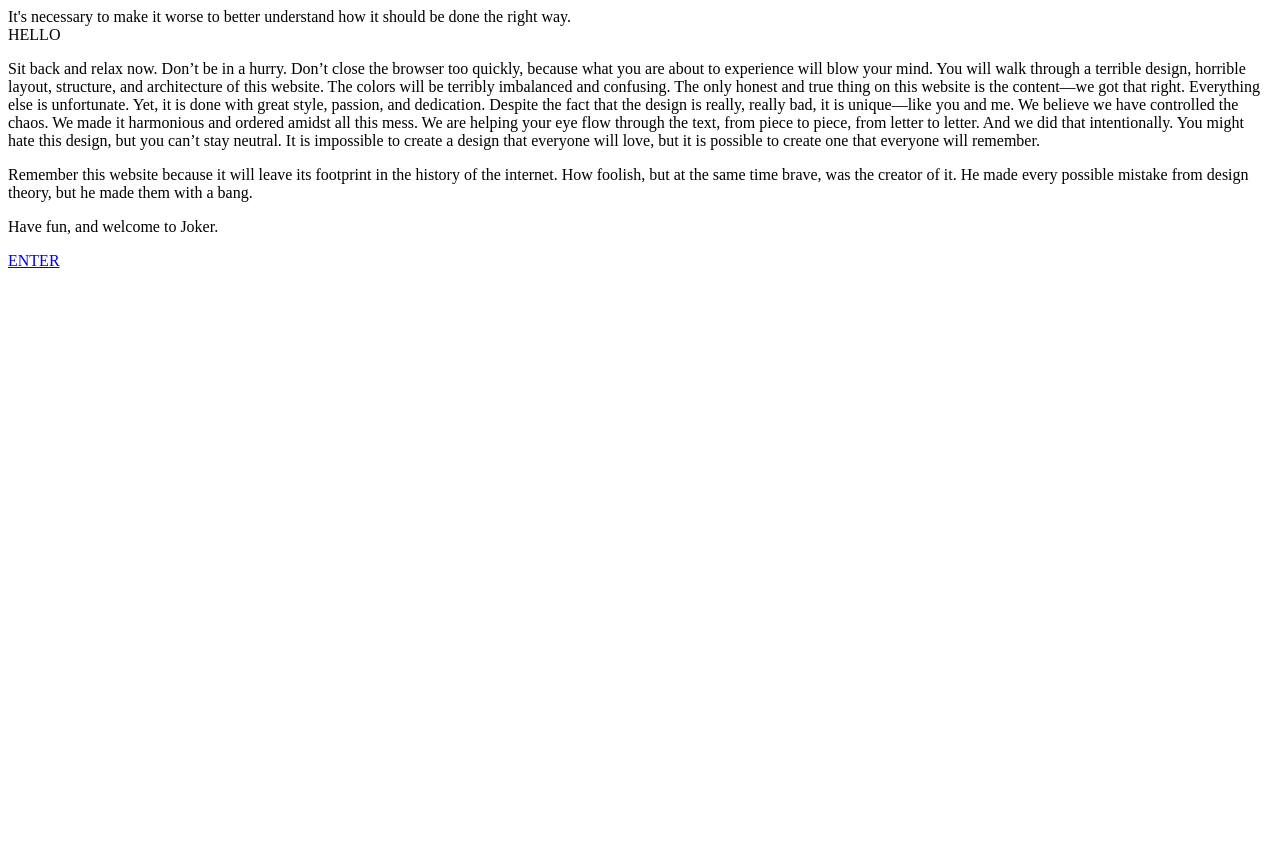
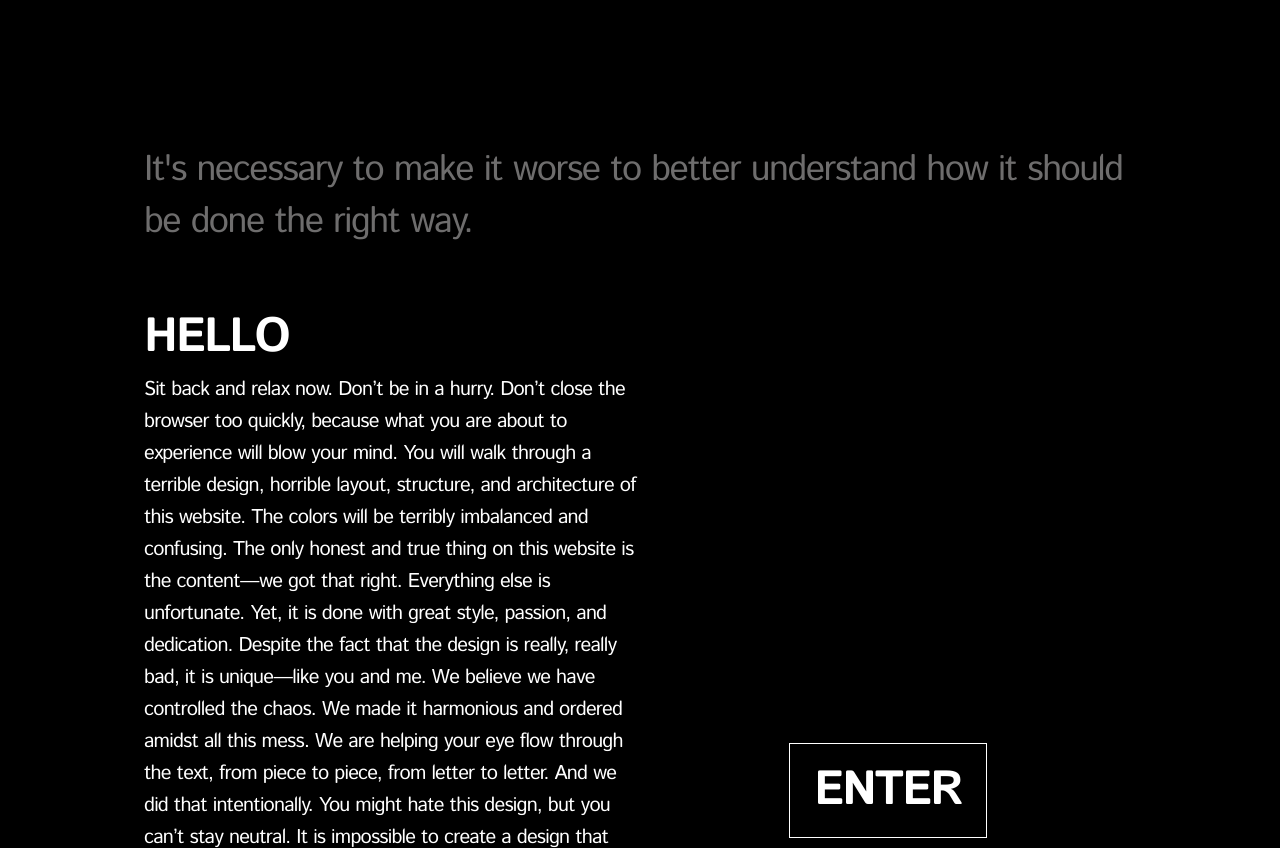
Before and after one commit to jsninjaleo/joker-preloader, a plain HTML site: page index.html in a window 1280 px wide. Shown: the top 848 px of the page. Before the commit the page ends 800 px from the top, so only its background shows below. Drawn offline with Linux system fonts and the light colour scheme.

Commit message:
fix css file path

```diff
--- a/index.css
+++ b/index.css
@@ -3,7 +3,6 @@ body {
     font-family: "Istok Web", sans-serif;
 }
 .whole {
-    /* max-width: 100vw; */
     min-height: 100vh;
     box-sizing: border-box;
     background-color: black;
@@ -11,8 +10,6 @@ body {
 }
 .explain {
     font-size: 36px;
-    /* line-height: 52px; */
-    /* font-weight: 400; */
     color: #6e6d6d;
     letter-spacing: -0.04em;
 }
--- a/index.html
+++ b/index.html
@@ -7,7 +7,7 @@
             href="https://fonts.googleapis.com/css2?family=Istok+Web:wght@400;700&display=swap"
             rel="stylesheet"
         />
-        <link rel="stylesheet" href="pre-loader.css" />
+        <link rel="stylesheet" href="index.css" />
         <title>pre-loader</title>
     </head>
     <body>
```
